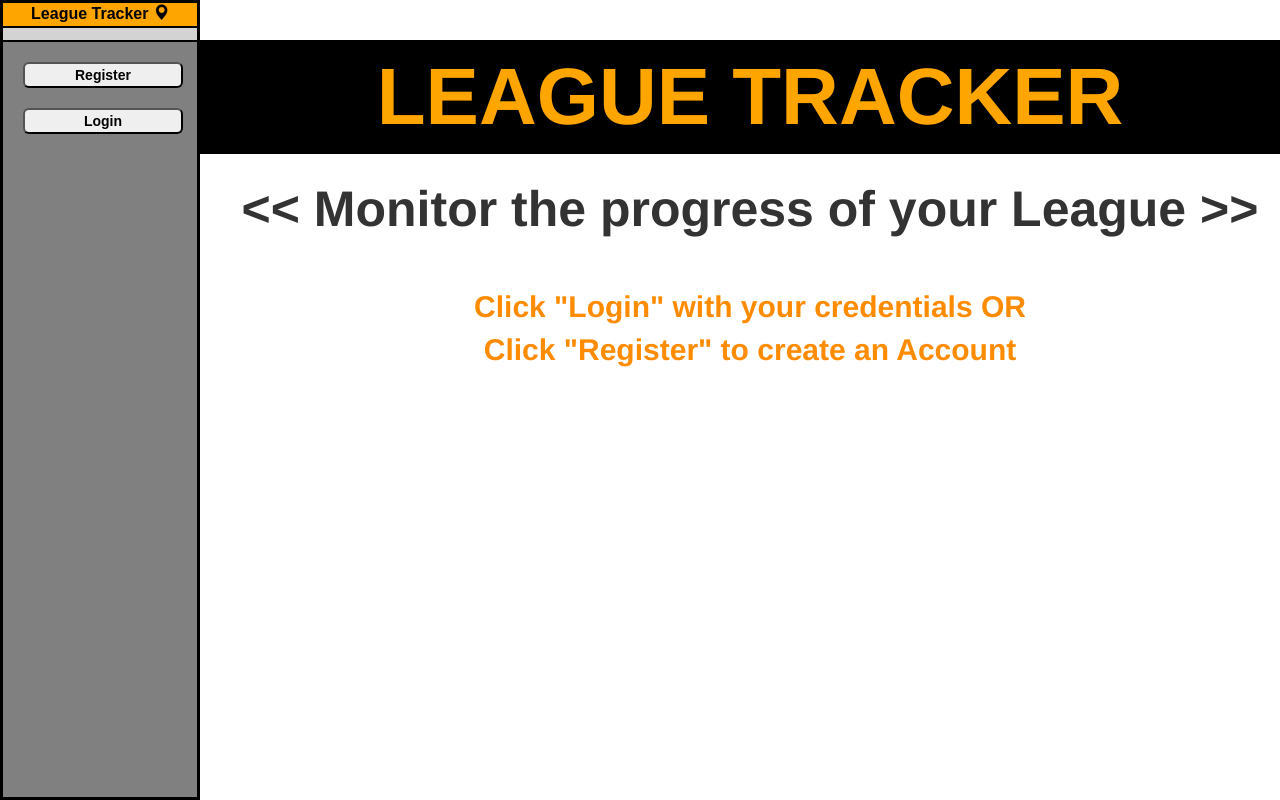
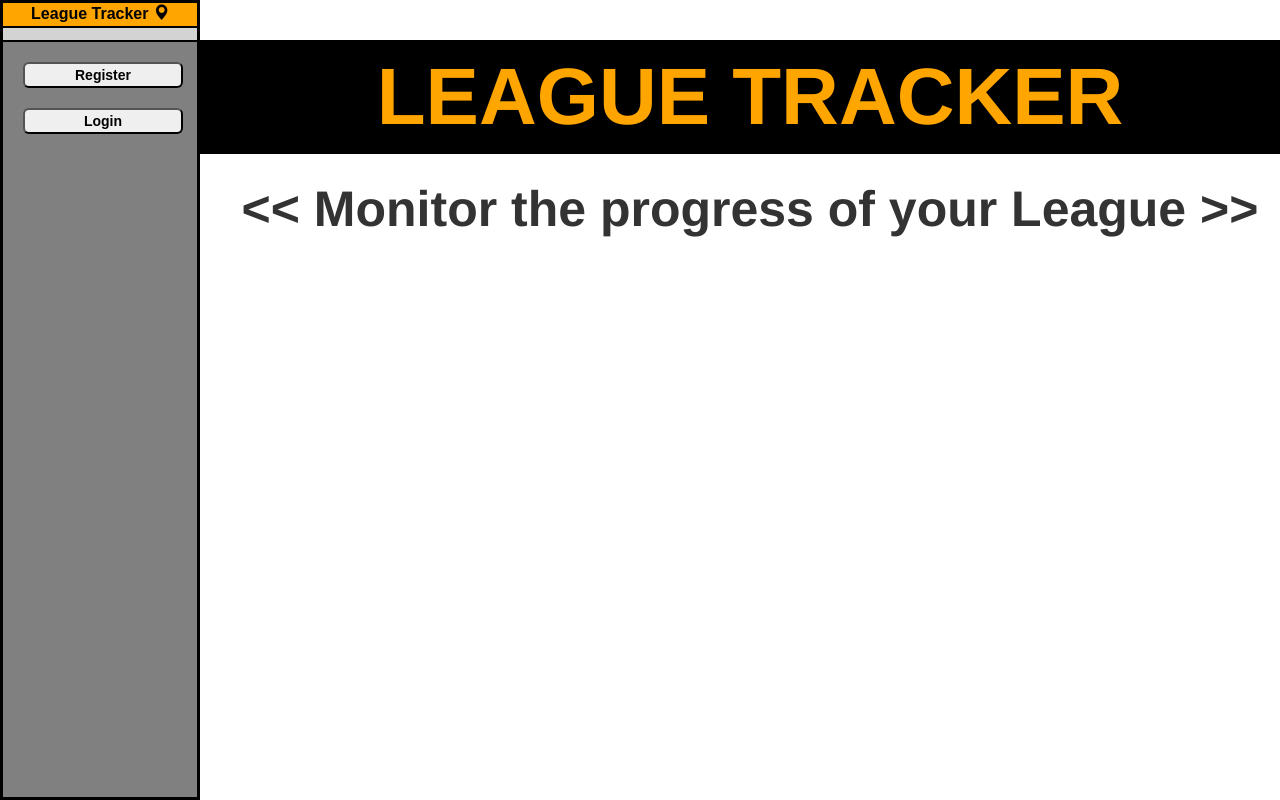
Before and after one commit to jlem138/standing-out, a Flask app: page / in a window 1280 px wide. Run offline with Flask 2, Linux system fonts and the light colour scheme; some libraries are stand-ins or nearby versions.

Commit message:
removed instructions from index.html file

```diff
--- a/app/static/css/style.css
+++ b/app/static/css/style.css
@@ -310,7 +310,7 @@ tr:nth-child(odd) {
 
 /* login & register */
 .form-format {
-  width: 800px;
+  width: 900px;
   font-size: 14px;
   padding-left: 300px;
 }
--- a/app/templates/home/index.html
+++ b/app/templates/home/index.html
@@ -11,7 +11,5 @@
   <div class="welcome-subtitle"> << Monitor the progress of your League >> </div>
   <br>
   <br>
-  <div class="instructions-subtitle"> Click "Login" with your credentials OR </div>
-  <div class="instructions-subtitle"> Click "Register" to create an Account  </div>
 </div>
 {% endblock %}
```
